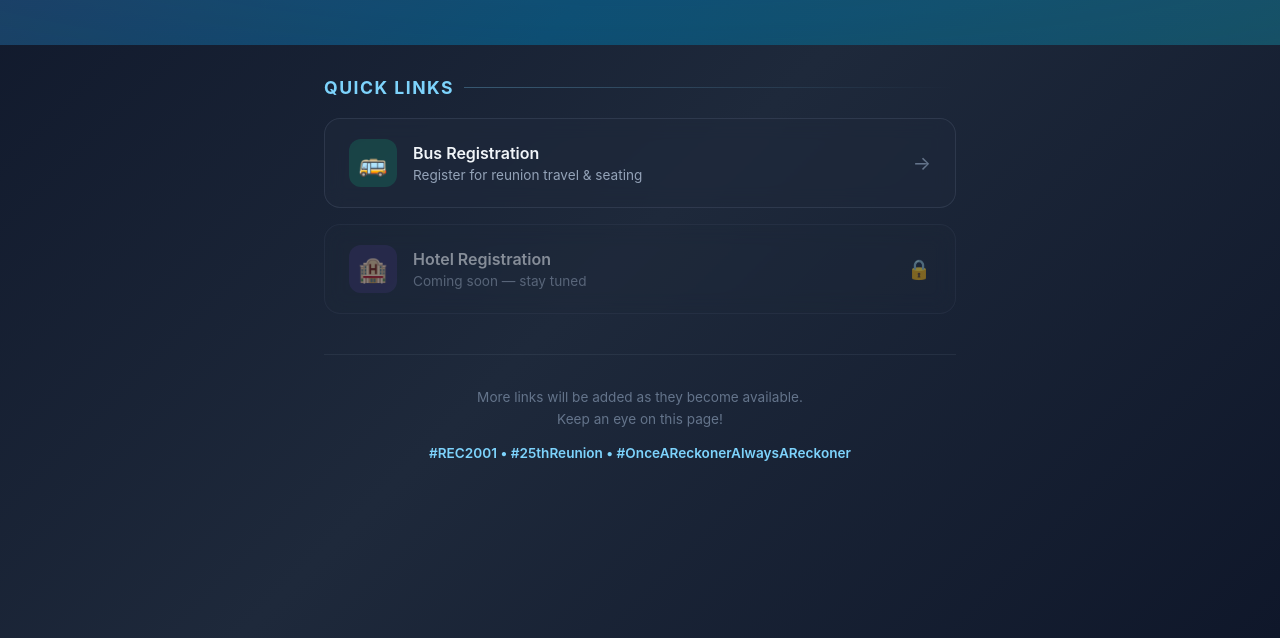
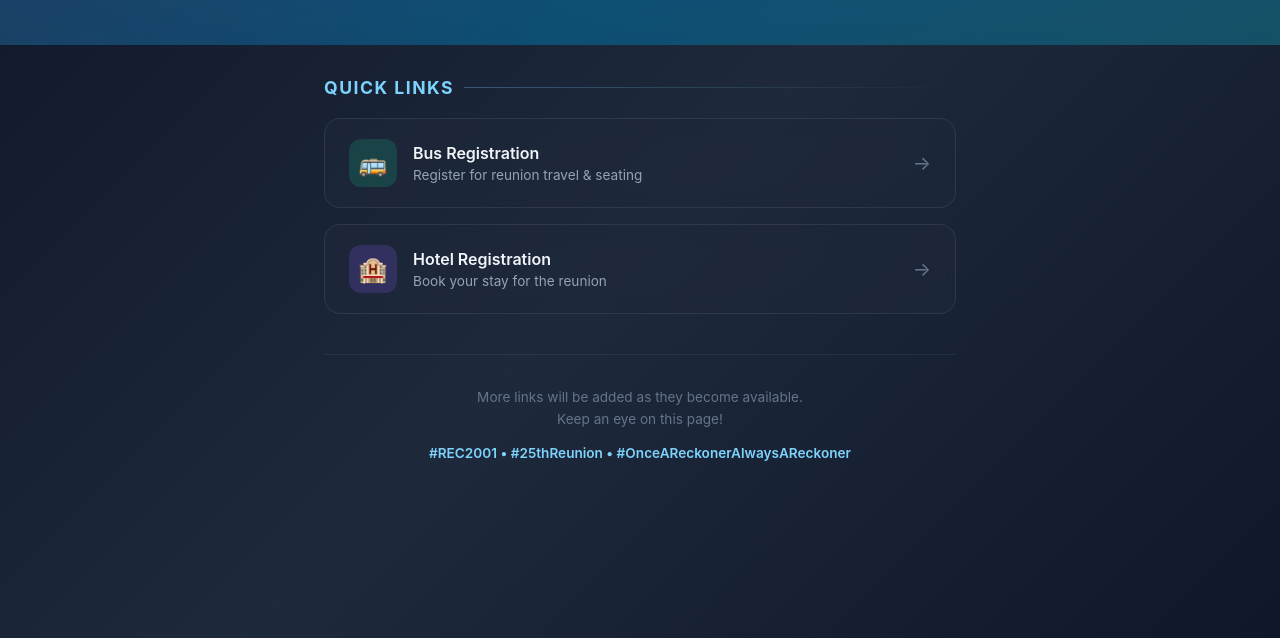
Before and after one commit to subhankarpattanayak42-blip/rec-2001-reunion, a plain HTML site: page index.html in a window 1280 px wide. Shown: the part 162-800 px from the top of the page. Drawn offline with Linux system fonts and the light colour scheme.

Commit message:
Add hotel registration link

```diff
--- a/index.html
+++ b/index.html
@@ -226,13 +226,13 @@
             <span class="arrow">→</span>
         </a>
 
-        <a href="#" class="link-card coming-soon" onclick="return false;">
+        <a href="https://editable-url-shorten-w5z9.bolt.host/HotelBooker" target="_blank" class="link-card">
             <div class="icon icon-hotel">🏨</div>
             <div class="info">
                 <h3>Hotel Registration</h3>
-                <p>Coming soon — stay tuned</p>
+                <p>Book your stay for the reunion</p>
             </div>
-            <span class="arrow">🔒</span>
+            <span class="arrow">→</span>
         </a>
     </div>
 
```
